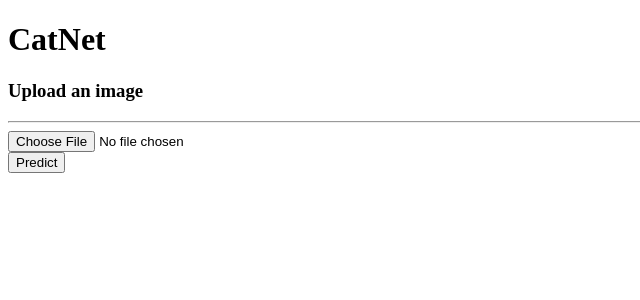
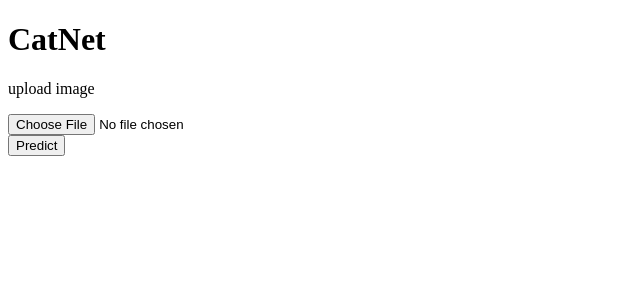
Before and after one commit to vladthesav/CatNet, a Flask app: page / in a window 1280 px wide. Shown: the top 300 px of the page, without its empty margins (0-640 px from the left). Run offline with Flask 2, Linux system fonts and the light colour scheme; some libraries are stand-ins or nearby versions.

Commit message:
more UI improvements

```diff
--- a/application/ml_pipeline.py
+++ b/application/ml_pipeline.py
@@ -69,6 +69,7 @@ def predict_cat_breed(image, net=net, tfms =tfms, class_names = _cat_breed_list)
 
     #turn percents into strings so we can serialize as json
     preds_serializable = [{"class":cname, "confidence":str(conf)[:5]} for cname, conf in preds]
+
     return preds_serializable
 
 
--- a/application/templates/index.html
+++ b/application/templates/index.html
@@ -29,8 +29,14 @@
               //HTML img element with uploaded file
               file_url = URL.createObjectURL(img_data);
               var img = document.createElement("IMG");
+
+              img.setAttribute(
+                'style',
+                'height: 400px; width: 400px;',
+              );
+
               img.src = file_url;
-              img.class = "uploaded-img";
+              //img.class = "uploaded-img";
               return img;
             }
 
@@ -79,14 +85,17 @@
               //preds = predictions as json
               //container = html element we want to put predictions in
 
+              pred_list = "";
               for(i=0;i<preds.length; i++){
                 pred = preds[i];
                 pred_class = pred["class"];
                 pred_conf = pred["confidence"];
 
-                container.append(`<p class='\prediction'\> ${pred_class} : ${pred_conf}%</p>`)
+                //container.append(`<p class='\prediction'\> ${pred_class} : ${pred_conf}%</p>`)
+                pred_list += `<p class='\prediction'\> ${pred_class} : ${pred_conf}%</p>`;
               }
 
+              container.html(pred_list);
             }
     </script>
     <script type=text/javascript>
@@ -132,9 +141,9 @@
 
 <div class="container">
 
-      <h3>Upload an image</h3>
-      <hr>
-      <div class="img-container"></div>
+
+
+      <div class="img-container"><p>upload image</p></div>
 
       <form action="/" method="POST" enctype="multipart/form-data">
 
```
Also changed, not shown: 1 other file.
